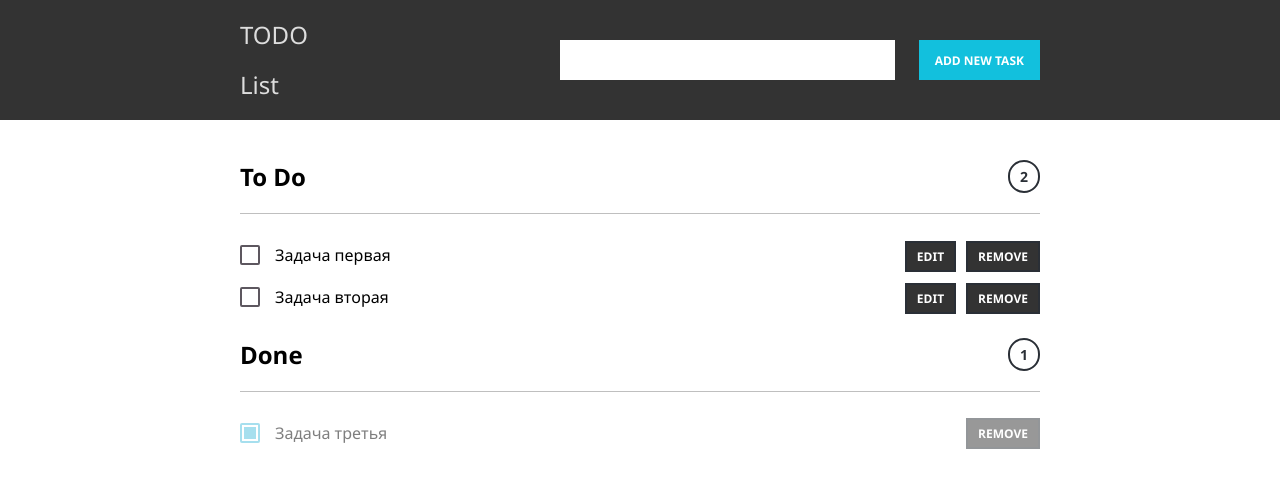
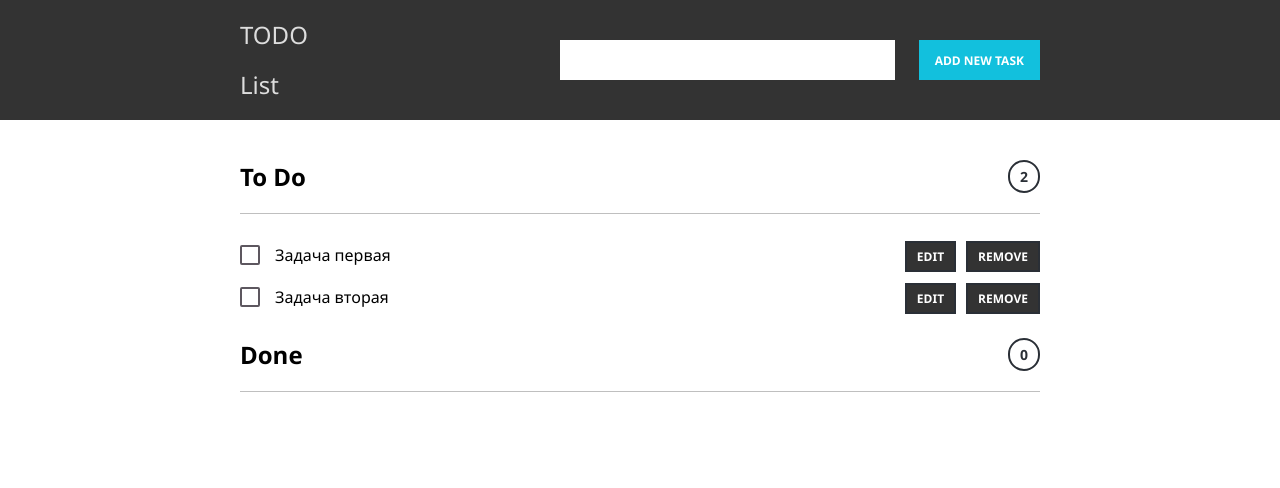
Before and after one commit to NikaBelyakova/TODO-list-VUE-3-, a Vue app: page / in a window 1280 px wide. Shown: the top 488 px of the page. Built offline with nearby package versions, Linux system fonts and the light colour scheme.

Commit message:
changed type of props

```diff
--- a/src/App.vue
+++ b/src/App.vue
@@ -1,6 +1,6 @@
 <template>
   <Header @add="addTask" />
-  <CardList @remove-item="removeTask" @item-done="moveToDoneTask" :items="items" :itemsDone="itemsDone" />
+  <CardList @remove-item="removeTask" @item-done="toggleCompletion" :items="getUncompleteItems()" :itemsDone="getCompleteItems()" />
 </template>
 
 <script>
@@ -17,9 +17,6 @@ export default {
       items: [
         { title: "Задача первая", complete: false, id: Date.now() },
         { title: "Задача вторая", complete: false, id: Date.now() + 1 },
-      ],
-      itemsDone: [
-        { title: "Задача третья", complete: true, id: Date.now() + 2 },
       ]
     };
   },
@@ -32,19 +29,16 @@ export default {
       });
     },
     removeTask(id) {
-        this.items = this.items.filter( item => item.id !== id);
-        this.itemsDone = this.itemsDone.filter( item => item.id !== id);
+    this.items = this.items.filter( item => item.id !== id);
     },
-    moveToDoneTask (item) {
-        item.complete = !item.complete;
-
-        if (item.complete) {
-          this.itemsDone.push(item);
-          this.items = this.items.filter(item => item.complete === false);
-        } else {
-          this.items.push(item);
-          this.itemsDone = this.itemsDone.filter(item => item.complete === true);
-        }
+    getUncompleteItems() {
+    return this.items.filter(item => !item.complete)
+    },
+    getCompleteItems() {
+    return this.items.filter(item => item.complete)
+    },
+    toggleCompletion (item) {
+    item.complete = !item.complete;
     }
   },
 };
--- a/src/components/CardList.vue
+++ b/src/components/CardList.vue
@@ -41,7 +41,7 @@
 export default {
   props: {
     items: Array,
-    itemsDone: Array
+    itemsDone: Function
   },
   data() {
     return {};
--- a/src/components/Header.vue
+++ b/src/components/Header.vue
@@ -21,6 +21,7 @@ export default {
     addTask() {
       if (this.valueInput === "") {
         alert("Заполните поле");
+        return
       }
       this.$emit("add", this.valueInput);
       this.valueInput = "";
```
